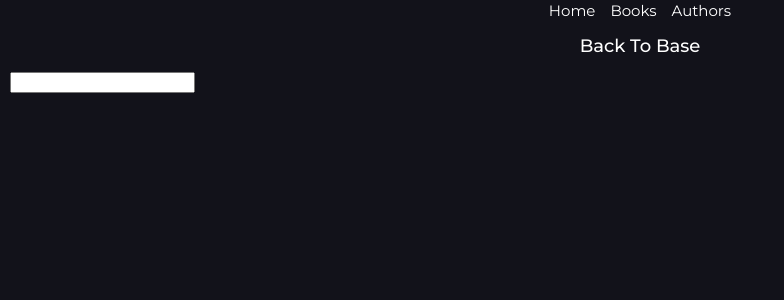
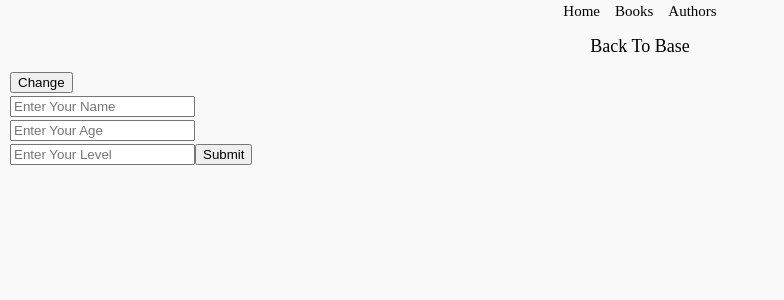
Before and after one commit to AdeDevs/rHooks, a React (Vite) app: page / in a window 1280 px wide. Shown: the top 300 px of the page, without its empty margins (0-784 px from the left). Built offline with nearby package versions, Linux system fonts and the light colour scheme.

Commit message:
implement user input form and dynamic content update in Home component

```diff
--- a/src/components/Home.jsx
+++ b/src/components/Home.jsx
@@ -1,16 +1,45 @@
 import { useEffect, useMemo, useRef, useState } from "react"
 
 export default function HomePage() {
-    const [userName, setUserName] = useState(() => {
-        const storedUser = localStorage.getItem("name")
-        return storedUser ? JSON.parse(storedUser) : ""
+    const myRef = useRef()
+
+    const changeThings = () => {
+        const change = myRef.current
+        change.style.color = "red"
+        change.style.transition = "all .3s ease-in-out"
+        change.innerText = "I have been changed"
+    }
+    useEffect(() => {
+        console.log(myRef.current)
+    }, [myRef])
+
+    const [users, setUsers] = useState(() => {
+        const stored = localStorage.getItem("list")
+        return stored ? JSON.parse(stored) : []
     })
 
     useEffect(() => {
-        localStorage.setItem("name", JSON.stringify(userName));
-    },[userName])
+        localStorage.setItem("list", JSON.stringify(users))
+    }, [users])
 
+    const [id, setId] = useState()
+    const [name, setName] = useState("")
+    const [age, setAge] = useState("")
+    const [level, setLevel] = useState("")
 
+    const handleSubmit = (e) => {
+        e.preventDefault()
+        const list = { name, age, level, id: Math.random() }
+        setUsers((prev) => [...prev, list])
+        setName("")
+        setAge("")
+        setLevel("")
+        setId("")
+        alert("submitted")
+        console.log(users);
+
+    }
+    // useEffect(() => {handleSubmit()},[])
 
     return (
         <div className="parent">
@@ -22,9 +51,22 @@ export default function HomePage() {
                 </ul>
             </nav>
             <div className="card">
-                <h1>Back to base</h1>
-                <p>{userName}</p>
-                <input type="text" value={userName} onChange={(e) => setUserName(e.target.value)} />
+                <h1 ref={myRef}>Back to base</h1>
+                <button onClick={changeThings}>Change</button>
+                <form onSubmit={handleSubmit}>
+                    <input type="text" value={name} onChange={(e) => setName(e.target.value)} placeholder="Enter Your Name"/> <br />
+                    <input type="number" value={age} onChange={(e) => setAge(e.target.value)} placeholder="Enter Your Age"/> <br />
+                    <input type="text" value={level} onChange={(e) => setLevel(e.target.value)} placeholder="Enter Your Level"/>
+                    <button type="submit">Submit</button>
+                </form>
+
+                <div>
+                    <ul >
+                        {users.map((list) => (
+                                <li key={list.id}> My name is {list.name}, my age is {list.age} and my level is {list.level}</li>
+                        ))}
+                    </ul>
+                </div>
             </div>
 
         </div>
--- a/src/styles/index.css
+++ b/src/styles/index.css
@@ -1,6 +1,6 @@
 @import url("https://fonts.googleapis.com/css2?family=Comfortaa:wght@300..700&family=Montserrat:ital,wght@0,100..900;1,100..900&family=Poppins:ital,wght@0,100;0,200;0,300;0,400;0,500;0,600;0,700;0,800;0,900;1,100;1,200;1,300;1,400;1,500;1,600;1,700;1,800;1,900&display=swap");
 
-.parent {
+/* .parent {
   background-color: #12121a;
   color: #fff;
   box-sizing: border-box;
@@ -8,7 +8,7 @@
   height: 100vh;
   overflow: hidden;
   box-sizing: border-box;
-}
+} */
 .card > h1 {
   text-align: center;
   width: 95%;
```
